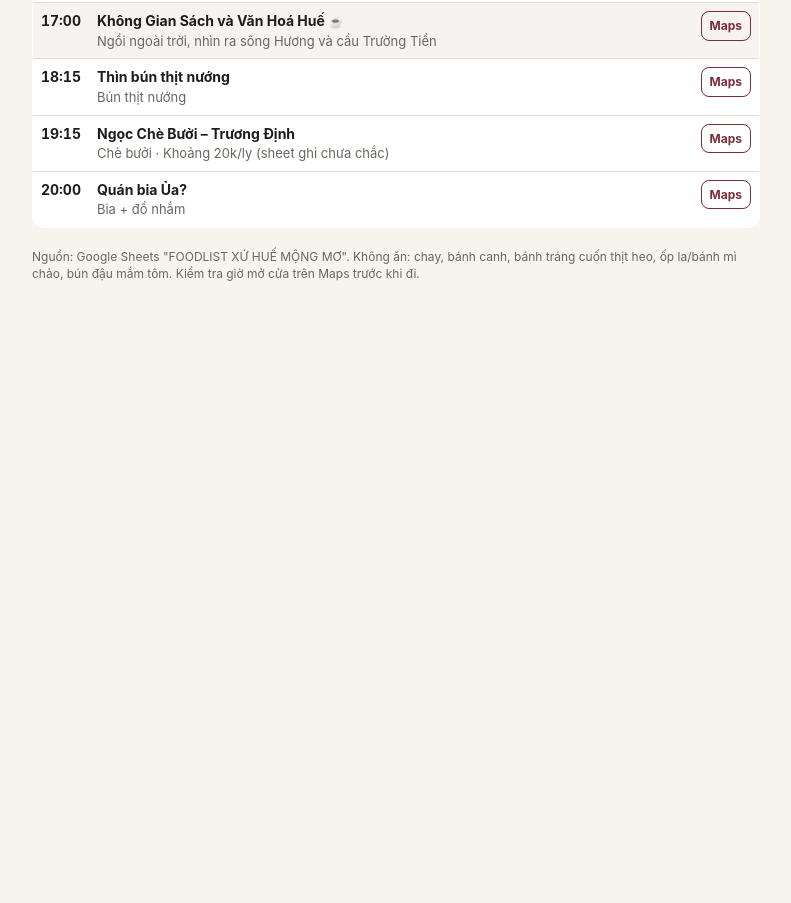
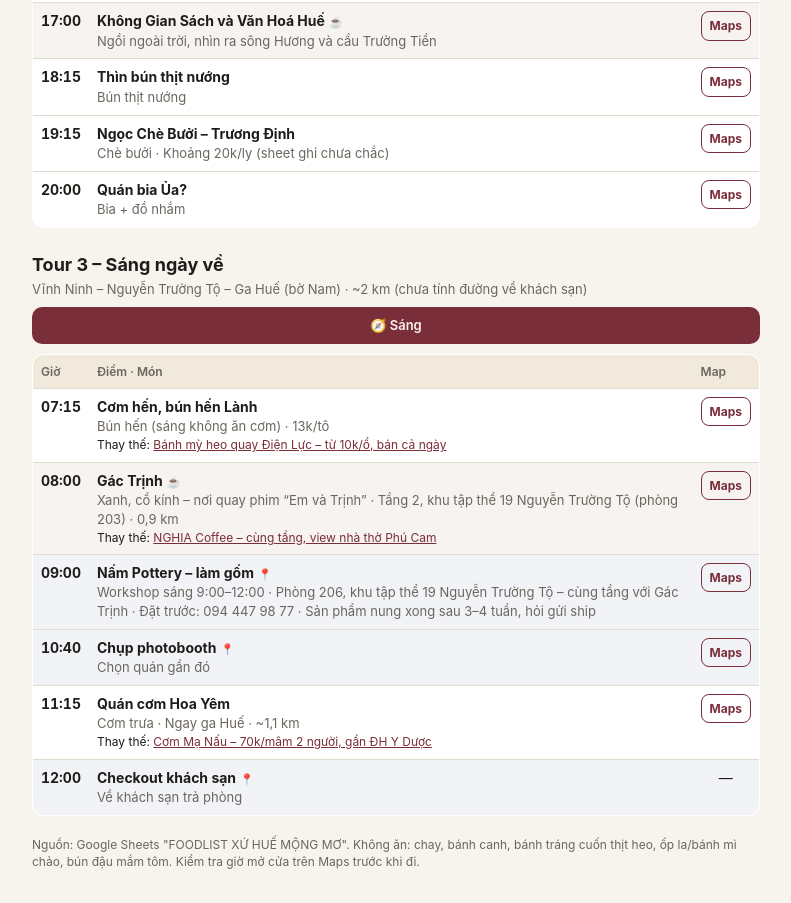
Before and after one commit to luandang4/hue-food-tour, a plain HTML site: page index.html in a window 1280 px wide. Shown: the part 1462-2365 px from the top of the page, without its empty margins (244-1035 px from the left). Before the commit the page ends 1777 px from the top, so only its background shows below. Drawn offline with Linux system fonts and the light colour scheme.

Commit message:
Add Tour 3: morning pottery at Nấm Pottery before checkout
Co-Authored-By: Claude Opus 5.5 <noreply@anthropic.com>

```diff
--- a/index.html
+++ b/index.html
@@ -110,6 +110,31 @@ const TOURS = {
     map:"https://www.google.com/maps/place/Qu%C3%A1n+bia+%E1%BB%A6a%3F/@16.4691608,107.5957886,17z/data=!4m6!3m5!1s0x3141a191d647371d:0x9d53b7e32ddcb634!8m2!3d16.4691608!4d107.5957886!16s%2Fg%2F11p74r22kp"}
   ],
   sights:["Chợ An Cựu","Bờ sông Lê Lợi","Cầu Trường Tiền lên đèn","Phố đi bộ Phố Tây","Vỹ Dạ"]
+ },
+ t3: {
+  title: "Tour 3 – Sáng ngày về",
+  area: "Vĩnh Ninh – Nguyễn Trường Tộ – Ga Huế (bờ Nam)",
+  desc: "Buổi sáng trước khi trả phòng: bún hến, cafe Gác Trịnh, làm gốm ở Nấm Pottery (cùng toà nhà), chụp photobooth, ăn trưa sớm rồi checkout 12:00.",
+  total: "~2 km (chưa tính đường về khách sạn)",
+  routes: [
+   ["Chỉ đường: Sáng","https://www.google.com/maps/dir/16.4604975,107.5902821/16.4558853,107.5867182/16.4572104,107.5780953"]
+  ],
+  stops: [
+   {time:"07:15",kind:"food",hr:true,name:"Cơm hến, bún hến Lành",cat:"Cơm/bún hến",dish:"Bún hến (sáng không ăn cơm)",info:"13k/tô",
+    alt:["Bánh mỳ heo quay Điện Lực – từ 10k/ổ, bán cả ngày","https://www.google.com/maps/place/B%C3%A1nh+M%E1%BB%B3+Heo+Quay+%C4%90i%E1%BB%87n+L%E1%BB%B1c/@16.4571025,107.5731935,15z/data=!4m10!1m2!2m1!1zYsOhbmggbcOsIGh14bq_!3m6!1s0x3141a140ca5e4c9d:0x2dc63c11505391bc!8m2!3d16.4571025!4d107.5922479!15sCg9iw6FuaCBtw6wgaHXhur9aESIPYsOhbmggbcOsIGh14bq_kgEUZmFzdF9mb29kX3Jlc3RhdXJhbnTgAQA!16s%2Fg%2F11f0_stzz9"],
+    map:"https://www.google.com/maps/place/C%C6%A1m+h%E1%BA%BFn,+b%C3%BAn+h%E1%BA%BFn+L%C3%A0nh/@16.4584265,107.5442169,14z/data=!4m10!1m2!2m1!1zdGnhu4dtIGPGoW0gaHXhur8!3m6!1s0x3141a1d4b4a734ed:0x908f8827a3866af6!8m2!3d16.4604975!4d107.5902821!15sChF0aeG7h20gY8ahbSBodeG6v1oTIhF0aeG7h20gY8ahbSBodeG6v5IBBmJpc3Ryb-ABAA!16s%2Fg%2F11j6ywdys_"},
+   {time:"08:00",end:"08:50",kind:"cafe",name:"Gác Trịnh",dish:"Xanh, cổ kính – nơi quay phim “Em và Trịnh”",info:"Tầng 2, khu tập thể 19 Nguyễn Trường Tộ (phòng 203) · 0,9 km",
+    alt:["NGHIA Coffee – cùng tầng, view nhà thờ Phú Cam","https://www.google.com/maps/place/NGHIA+Coffee/@16.4557942,107.5841956,17z/data=!3m1!4b1!4m6!3m5!1s0x3141a1b8597b165b:0x7e946f4c4ff929f2!8m2!3d16.4557891!4d107.5867759!16s%2Fg%2F11kc19hntj"],
+    map:"https://www.google.com/maps/place/G%C3%A1c+Tr%E1%BB%8Bnh/@16.4557558,107.586695,20.7z/data=!4m6!3m5!1s0x3141a154ea29492b:0xa774eaca38fa64bd!8m2!3d16.4558853!4d107.5867182!16s%2Fg%2F11f772txfj"},
+   {time:"09:00",end:"10:30",kind:"sight",name:"Nấm Pottery – làm gốm",dish:"Workshop sáng 9:00–12:00",info:"Phòng 206, khu tập thể 19 Nguyễn Trường Tộ – cùng tầng với Gác Trịnh · Đặt trước: 094 447 98 77 · Sản phẩm nung xong sau 3–4 tuần, hỏi gửi ship",
+    map:"https://www.google.com/maps/place/NGHIA+Coffee/@16.4557942,107.5841956,17z/data=!3m1!4b1!4m6!3m5!1s0x3141a1b8597b165b:0x7e946f4c4ff929f2!8m2!3d16.4557891!4d107.5867759!16s%2Fg%2F11kc19hntj"},
+   {time:"10:40",end:"11:10",kind:"sight",name:"Chụp photobooth",dish:"Chọn quán gần đó",
+    map:M("photobooth gần Nguyễn Trường Tộ Huế")},
+   {time:"11:15",kind:"food",hr:true,name:"Quán cơm Hoa Yêm",cat:"Cơm",dish:"Cơm trưa",info:"Ngay ga Huế · ~1,1 km",
+    alt:["Cơm Mạ Nấu – 70k/mâm 2 người, gần ĐH Y Dược","https://www.google.com/maps/place/C%C6%A1m+M%E1%BA%A1+N%E1%BA%A5u/@16.4611757,107.5836691,17z/data=!4m11!1m3!2m2!1zY8ahbSB04bqlbQ!6e5!3m6!1s0x3141a1b47cccfde7:0x51648d84830fc25d!8m2!3d16.4611757!4d107.5884327!15sCgpjxqFtIHThuqVtWgwiCmPGoW0gdOG6pW2SAQpyZXN0YXVyYW504AEA!16s%2Fg%2F11h5nrdsps"],
+    map:"https://www.google.com/maps/place/Qu%C3%A1n+c%C6%A1m+Hoa+Y%C3%AAm/@16.4584265,107.5442169,14z/data=!4m11!1m3!2m2!1zdGnhu4dtIGPGoW0gaHXhur8!6e5!3m6!1s0x3141a15c7f2f8b77:0x203046c74235fd20!8m2!3d16.4572104!4d107.5780953!15sChF0aeG7h20gY8ahbSBodeG6v1oTIhF0aeG7h20gY8ahbSBodeG6v5IBCnJlc3RhdXJhbnTgAQA!16s%2Fg%2F11j6hlxt0p"},
+   {time:"12:00",kind:"sight",name:"Checkout khách sạn",dish:"Về khách sạn trả phòng"}
+  ]
  }
 };
 
@@ -132,7 +157,7 @@ document.getElementById("app").innerHTML = Object.values(TOURS).map(t => `
         <td><span class="n">${esc(s.name)}</span>${k.join("")}
           ${d ? `<div class="d">${esc(d)}</div>` : ""}
           ${s.alt ? `<div class="alt">Thay thế: ${a(s.alt[1], esc(s.alt[0]))}</div>` : ""}</td>
-        <td class="m">${a(s.map, "Maps")}</td></tr>`;
+        <td class="m">${s.map ? a(s.map, "Maps") : "—"}</td></tr>`;
     }).join("")}</tbody>
   </table>`).join("");
 </script>
```
Also changed, not shown: 1 other file.
